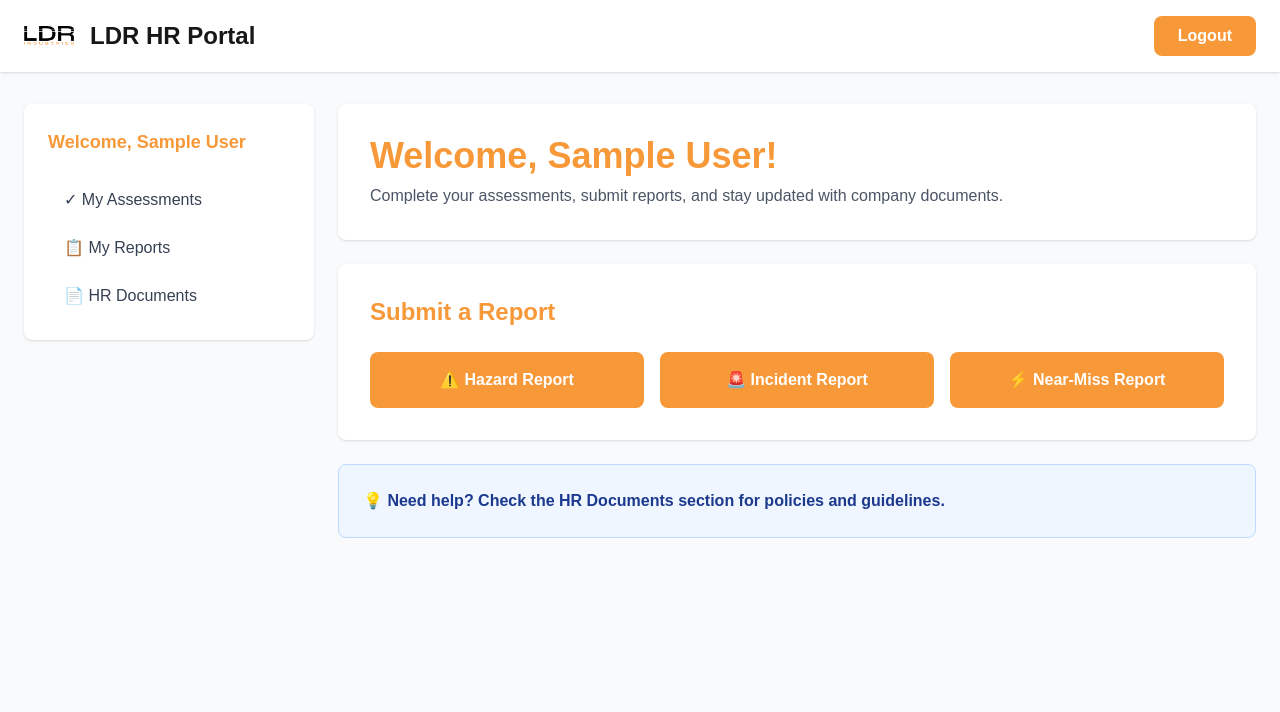
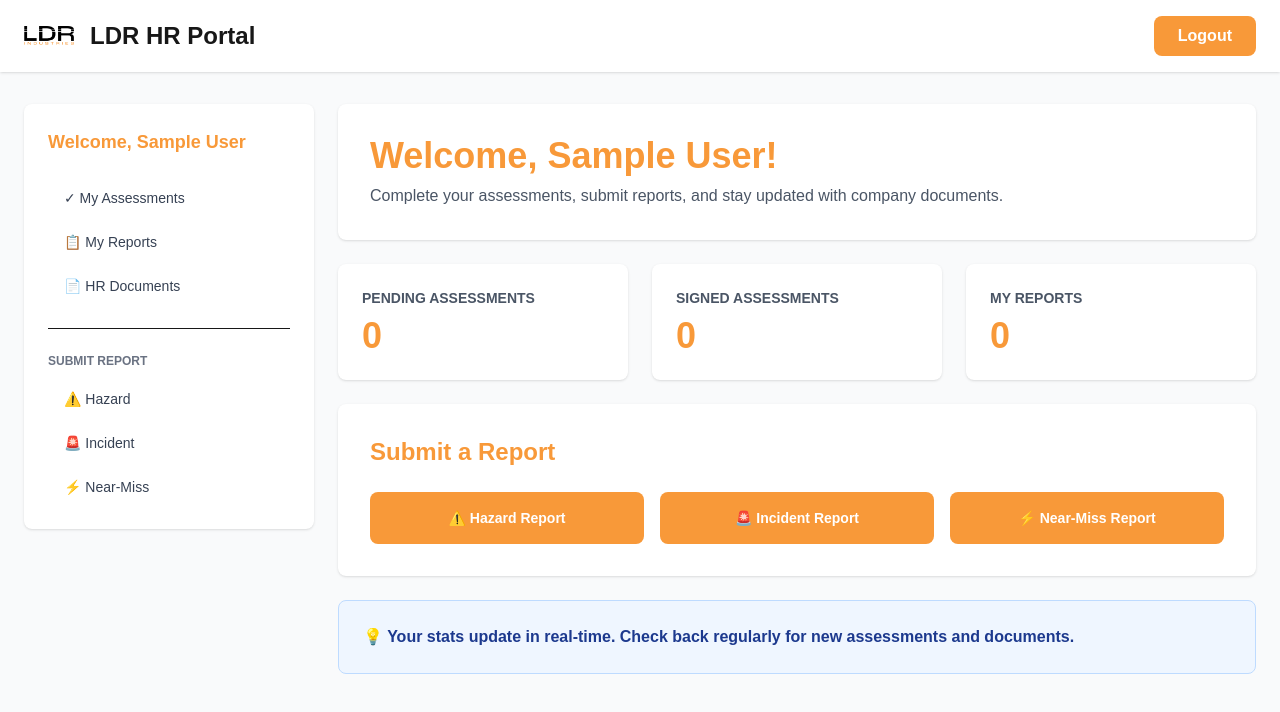
Before and after one commit to ldrindustriesmarketing-hue/ldr-hr-portal, a Next.js app: page /dashboard/employee in a window 1280 px wide. Shown: the top 712 px of the page. Built offline with nearby package versions, Linux system fonts and the light colour scheme; no server answers; the database is empty; sample sign-in values are in the browser's storage.

Commit message:
Add live dashboard statistics with real data

```diff
--- a/app/dashboard/employee/page.tsx
+++ b/app/dashboard/employee/page.tsx
@@ -4,6 +4,7 @@ import { useState, useEffect } from 'react';
 import { useRouter } from 'next/navigation';
 import Image from 'next/image';
 import { supabase } from '@/lib/supabase';
+import { getEmployeeStats } from '@/lib/stats';
 
 interface User {
   id: string;
@@ -12,9 +13,16 @@ interface User {
   department: string;
 }
 
+interface Stats {
+  pendingAssessments: number;
+  signedAssessments: number;
+  myReports: number;
+}
+
 export default function EmployeeDashboard() {
   const [user, setUser] = useState<User | null>(null);
-  const [pendingCount, setPendingCount] = useState(0);
+  const [stats, setStats] = useState<Stats>({ pendingAssessments: 0, signedAssessments: 0, myReports: 0 });
+  const [loadingStats, setLoadingStats] = useState(true);
   const router = useRouter();
 
   useEffect(() => {
@@ -25,7 +33,7 @@ export default function EmployeeDashboard() {
       try {
         const parsedUser = JSON.parse(userData);
         setUser(parsedUser);
-        fetchPendingAssessments(parsedUser.id);
+        fetchStats(parsedUser.id);
       } catch (err) {
         console.error('Error parsing user:', err);
         router.push('/login');
@@ -33,18 +41,15 @@ export default function EmployeeDashboard() {
     }
   }, [router]);
 
-  async function fetchPendingAssessments(userId: string) {
+  async function fetchStats(userId: string) {
     try {
-      const { data, error } = await supabase
-        .from('assessment_assignments')
-        .select('*')
-        .eq('assigned_to', userId)
-        .eq('status', 'pending');
-
-      if (error) throw error;
-      setPendingCount(data?.length || 0);
+      setLoadingStats(true);
+      const employeeStats = await getEmployeeStats(userId);
+      setStats(employeeStats);
     } catch (err) {
-      console.error('Error fetching assessments:', err);
+      console.error('Error fetching stats:', err);
+    } finally {
+      setLoadingStats(false);
     }
   }
 
@@ -71,21 +76,36 @@ export default function EmployeeDashboard() {
 
       <div className="max-w-7xl mx-auto px-6 py-8 grid grid-cols-4 gap-6">
         <aside className="col-span-1">
-          <div className="bg-white rounded-lg shadow p-6">
-            <h2 className="font-bold text-lg mb-6" style={{ color: '#f89939' }}>Welcome, {firstName}</h2>
+          <div className="bg-white rounded-lg shadow p-6 space-y-6">
+            <div>
+              <h2 className="font-bold text-lg mb-2" style={{ color: '#f89939' }}>Welcome, {firstName}</h2>
+              <p className="text-sm text-gray-600">{user.department}</p>
+            </div>
+
             <nav className="space-y-2">
-              <a href="/dashboard/employee/my-assessments" className="block px-4 py-2 text-gray-700 hover:bg-orange-50 rounded">✓ My Assessments {pendingCount > 0 && <span style={{ backgroundColor: '#f89939' }} className="text-white text-xs font-bold px-2 py-1 rounded-full">{pendingCount}</span>}</a>
-              <a href="/dashboard/employee/my-reports" className="block px-4 py-2 text-gray-700 hover:bg-orange-50 rounded">📋 My Reports</a>
-              <a href="/dashboard/employee/documents" className="block px-4 py-2 text-gray-700 hover:bg-orange-50 rounded">📄 HR Documents</a>
+              <a href="/dashboard/employee/my-assessments" className="block px-4 py-2 text-gray-700 hover:bg-orange-50 rounded text-sm">✓ My Assessments {stats.pendingAssessments > 0 && <span style={{ backgroundColor: '#f89939' }} className="text-white text-xs font-bold px-2 py-0.5 rounded-full ml-1">{stats.pendingAssessments}</span>}</a>
+              <a href="/dashboard/employee/my-reports" className="block px-4 py-2 text-gray-700 hover:bg-orange-50 rounded text-sm">📋 My Reports</a>
+              <a href="/dashboard/employee/documents" className="block px-4 py-2 text-gray-700 hover:bg-orange-50 rounded text-sm">📄 HR Documents</a>
             </nav>
+
+            <hr />
+
+            <div>
+              <p className="text-xs text-gray-500 font-semibold uppercase mb-3">Submit Report</p>
+              <nav className="space-y-2">
+                <a href="/dashboard/employee/report-hazard" className="block px-4 py-2 text-gray-700 hover:bg-orange-50 rounded text-sm">⚠️ Hazard</a>
+                <a href="/dashboard/employee/report-incident" className="block px-4 py-2 text-gray-700 hover:bg-orange-50 rounded text-sm">🚨 Incident</a>
+                <a href="/dashboard/employee/report-nearmiss" className="block px-4 py-2 text-gray-700 hover:bg-orange-50 rounded text-sm">⚡ Near-Miss</a>
+              </nav>
+            </div>
           </div>
         </aside>
 
         <main className="col-span-3 space-y-6">
-          {pendingCount > 0 && (
+          {stats.pendingAssessments > 0 && (
             <div className="bg-yellow-50 border-l-4 border-yellow-400 p-6 rounded">
-              <p className="font-semibold text-yellow-800">📌 You have {pendingCount} pending assessment{pendingCount > 1 ? 's' : ''} to complete</p>
-              <a href="/dashboard/employee/my-assessments" className="text-yellow-600 hover:text-yellow-800 font-semibold mt-2 inline-block">View assessments →</a>
+              <p className="font-semibold text-yellow-800">📌 You have {stats.pendingAssessments} pending assessment{stats.pendingAssessments > 1 ? 's' : ''} to complete</p>
+              <a href="/dashboard/employee/my-assessments" className="text-yellow-600 hover:text-yellow-800 font-semibold mt-2 inline-block">Complete now →</a>
             </div>
           )}
 
@@ -94,16 +114,31 @@ export default function EmployeeDashboard() {
             <p className="text-gray-600">Complete your assessments, submit reports, and stay updated with company documents.</p>
           </div>
 
+          <div className="grid grid-cols-3 gap-6">
+            <div className="bg-white rounded-lg shadow p-6">
+              <p className="text-gray-600 text-sm font-semibold uppercase">Pending Assessments</p>
+              <p className="text-4xl font-bold mt-2" style={{ color: '#f89939' }}>{loadingStats ? '-' : stats.pendingAssessments}</p>
+            </div>
+            <div className="bg-white rounded-lg shadow p-6">
+              <p className="text-gray-600 text-sm font-semibold uppercase">Signed Assessments</p>
+              <p className="text-4xl font-bold mt-2" style={{ color: '#f89939' }}>{loadingStats ? '-' : stats.signedAssessments}</p>
+            </div>
+            <div className="bg-white rounded-lg shadow p-6">
+              <p className="text-gray-600 text-sm font-semibold uppercase">My Reports</p>
+              <p className="text-4xl font-bold mt-2" style={{ color: '#f89939' }}>{loadingStats ? '-' : stats.myReports}</p>
+            </div>
+          </div>
+
           <div className="bg-white rounded-lg shadow p-8">
             <h2 className="text-2xl font-bold mb-6" style={{ color: '#f89939' }}>Submit a Report</h2>
             <div className="grid grid-cols-3 gap-4">
-              <a href="/dashboard/employee/report-hazard" style={{ backgroundColor: '#f89939' }} className="px-6 py-4 text-white rounded-lg font-semibold hover:opacity-90 text-center">⚠️ Hazard Report</a>
-              <a href="/dashboard/employee/report-incident" style={{ backgroundColor: '#f89939' }} className="px-6 py-4 text-white rounded-lg font-semibold hover:opacity-90 text-center">🚨 Incident Report</a>
-              <a href="/dashboard/employee/report-nearmiss" style={{ backgroundColor: '#f89939' }} className="px-6 py-4 text-white rounded-lg font-semibold hover:opacity-90 text-center">⚡ Near-Miss Report</a>
+              <a href="/dashboard/employee/report-hazard" style={{ backgroundColor: '#f89939' }} className="px-6 py-4 text-white rounded-lg font-semibold hover:opacity-90 text-center text-sm">⚠️ Hazard Report</a>
+              <a href="/dashboard/employee/report-incident" style={{ backgroundColor: '#f89939' }} className="px-6 py-4 text-white rounded-lg font-semibold hover:opacity-90 text-center text-sm">🚨 Incident Report</a>
+              <a href="/dashboard/employee/report-nearmiss" style={{ backgroundColor: '#f89939' }} className="px-6 py-4 text-white rounded-lg font-semibold hover:opacity-90 text-center text-sm">⚡ Near-Miss Report</a>
             </div>
           </div>
 
-          {pendingCount > 0 && (
+          {stats.pendingAssessments > 0 && (
             <div className="bg-white rounded-lg shadow p-8">
               <h2 className="text-2xl font-bold mb-4" style={{ color: '#f89939' }}>Pending Assessments</h2>
               <p className="text-gray-600 mb-6">Please complete your assigned assessments by the due date.</p>
@@ -112,7 +147,7 @@ export default function EmployeeDashboard() {
           )}
 
           <div className="bg-blue-50 rounded-lg p-6 border border-blue-200">
-            <p className="text-blue-900 font-semibold">💡 Need help? Check the HR Documents section for policies and guidelines.</p>
+            <p className="text-blue-900 font-semibold">💡 Your stats update in real-time. Check back regularly for new assessments and documents.</p>
           </div>
         </main>
       </div>
--- a/app/dashboard/manager/page.tsx
+++ b/app/dashboard/manager/page.tsx
@@ -3,6 +3,7 @@
 import { useState, useEffect } from 'react';
 import { useRouter } from 'next/navigation';
 import Image from 'next/image';
+import { getDashboardStats } from '@/lib/stats';
 
 interface User {
   id: string;
@@ -11,8 +12,24 @@ interface User {
   department: string;
 }
 
+interface Stats {
+  hazardReports: number;
+  incidentReports: number;
+  nearmissReports: number;
+  pendingAssessments: number;
+  signedAssessments: number;
+}
+
 export default function ManagerDashboard() {
   const [user, setUser] = useState<User | null>(null);
+  const [stats, setStats] = useState<Stats>({
+    hazardReports: 0,
+    incidentReports: 0,
+    nearmissReports: 0,
+    pendingAssessments: 0,
+    signedAssessments: 0
+  });
+  const [loadingStats, setLoadingStats] = useState(true);
   const router = useRouter();
 
   useEffect(() => {
@@ -22,12 +39,25 @@ export default function ManagerDashboard() {
     } else {
       try {
         setUser(JSON.parse(userData));
+        fetchStats();
       } catch (err) {
         console.error('Error parsing user:', err);
         router.push('/login');
       }
     }
   }, [router]);
+
+  async function fetchStats() {
+    try {
+      setLoadingStats(true);
+      const dashboardStats = await getDashboardStats();
+      setStats(dashboardStats);
+    } catch (err) {
+      console.error('Error fetching stats:', err);
+    } finally {
+      setLoadingStats(false);
+    }
+  }
 
   function handleLogout() {
     localStorage.removeItem('user');
@@ -105,18 +135,26 @@ export default function ManagerDashboard() {
             <p className="text-gray-600">Manage your team's assessments, view reports, and maintain compliance.</p>
           </div>
 
-          <div className="grid grid-cols-3 gap-6">
+          <div className="grid grid-cols-2 gap-6">
             <div className="bg-white rounded-lg shadow p-6">
               <p className="text-gray-600 text-sm font-semibold uppercase">Hazard Reports</p>
-              <p className="text-4xl font-bold mt-2" style={{ color: '#f89939' }}>0</p>
+              <p className="text-4xl font-bold mt-2" style={{ color: '#f89939' }}>{loadingStats ? '-' : stats.hazardReports}</p>
+              <p className="text-xs text-gray-500 mt-2">Submitted status</p>
+            </div>
+            <div className="bg-white rounded-lg shadow p-6">
+              <p className="text-gray-600 text-sm font-semibold uppercase">Incident Reports</p>
+              <p className="text-4xl font-bold mt-2" style={{ color: '#f89939' }}>{loadingStats ? '-' : stats.incidentReports}</p>
+              <p className="text-xs text-gray-500 mt-2">Submitted status</p>
+            </div>
+            <div className="bg-white rounded-lg shadow p-6">
+              <p className="text-gray-600 text-sm font-semibold uppercase">Near-Miss Reports</p>
+              <p className="text-4xl font-bold mt-2" style={{ color: '#f89939' }}>{loadingStats ? '-' : stats.nearmissReports}</p>
+              <p className="text-xs text-gray-500 mt-2">Submitted status</p>
             </div>
             <div className="bg-white rounded-lg shadow p-6">
               <p className="text-gray-600 text-sm font-semibold uppercase">Pending Assessments</p>
-              <p className="text-4xl font-bold mt-2" style={{ color: '#f89939' }}>0</p>
-            </div>
-            <div className="bg-white rounded-lg shadow p-6">
-              <p className="text-gray-600 text-sm font-semibold uppercase">Signed Assessments</p>
-              <p className="text-4xl font-bold mt-2" style={{ color: '#f89939' }}>0</p>
+              <p className="text-4xl font-bold mt-2" style={{ color: '#f89939' }}>{loadingStats ? '-' : stats.pendingAssessments}</p>
+              <p className="text-xs text-gray-500 mt-2">Awaiting completion</p>
             </div>
           </div>
 
@@ -154,7 +192,7 @@ export default function ManagerDashboard() {
           </div>
 
           <div className="bg-blue-50 rounded-lg p-6 border border-blue-200">
-            <p className="text-blue-900 font-semibold">💡 Tip: Managers can now submit hazard, incident, and near-miss reports just like employees. All reports are automatically logged in the Audit Trail for compliance.</p>
+            <p className="text-blue-900 font-semibold">💡 Stats update in real-time. Refresh the page to see the latest numbers.</p>
           </div>
         </main>
       </div>
--- /dev/null
+++ b/lib/stats.ts
@@ -0,0 +1,53 @@
+import { supabase } from './supabase';
+
+export async function getDashboardStats() {
+  try {
+    const [hazardRes, incidentRes, nearmissRes, pendingRes, signedRes] = await Promise.all([
+      supabase.from('hazard_reports').select('id', { count: 'exact' }).eq('status', 'submitted'),
+      supabase.from('incident_reports').select('id', { count: 'exact' }).eq('status', 'submitted'),
+      supabase.from('near_miss_reports').select('id', { count: 'exact' }).eq('status', 'submitted'),
+      supabase.from('assessment_assignments').select('id', { count: 'exact' }).eq('status', 'pending'),
+      supabase.from('assessment_assignments').select('id', { count: 'exact' }).eq('status', 'signed')
+    ]);
+
+    return {
+      hazardReports: hazardRes.count || 0,
+      incidentReports: incidentRes.count || 0,
+      nearmissReports: nearmissRes.count || 0,
+      pendingAssessments: pendingRes.count || 0,
+      signedAssessments: signedRes.count || 0
+    };
+  } catch (err) {
+    console.error('Error fetching stats:', err);
+    return {
+      hazardReports: 0,
+      incidentReports: 0,
+      nearmissReports: 0,
+      pendingAssessments: 0,
+      signedAssessments: 0
+    };
+  }
+}
+
+export async function getEmployeeStats(userId: string) {
+  try {
+    const [pendingRes, signedRes, myReportsRes] = await Promise.all([
+      supabase.from('assessment_assignments').select('id', { count: 'exact' }).eq('assigned_to', userId).eq('status', 'pending'),
+      supabase.from('assessment_assignments').select('id', { count: 'exact' }).eq('assigned_to', userId).eq('status', 'signed'),
+      supabase.from('hazard_reports').select('id', { count: 'exact' }).eq('submitted_by', userId)
+    ]);
+
+    return {
+      pendingAssessments: pendingRes.count || 0,
+      signedAssessments: signedRes.count || 0,
+      myReports: myReportsRes.count || 0
+    };
+  } catch (err) {
+    console.error('Error fetching employee stats:', err);
+    return {
+      pendingAssessments: 0,
+      signedAssessments: 0,
+      myReports: 0
+    };
+  }
+}
```
